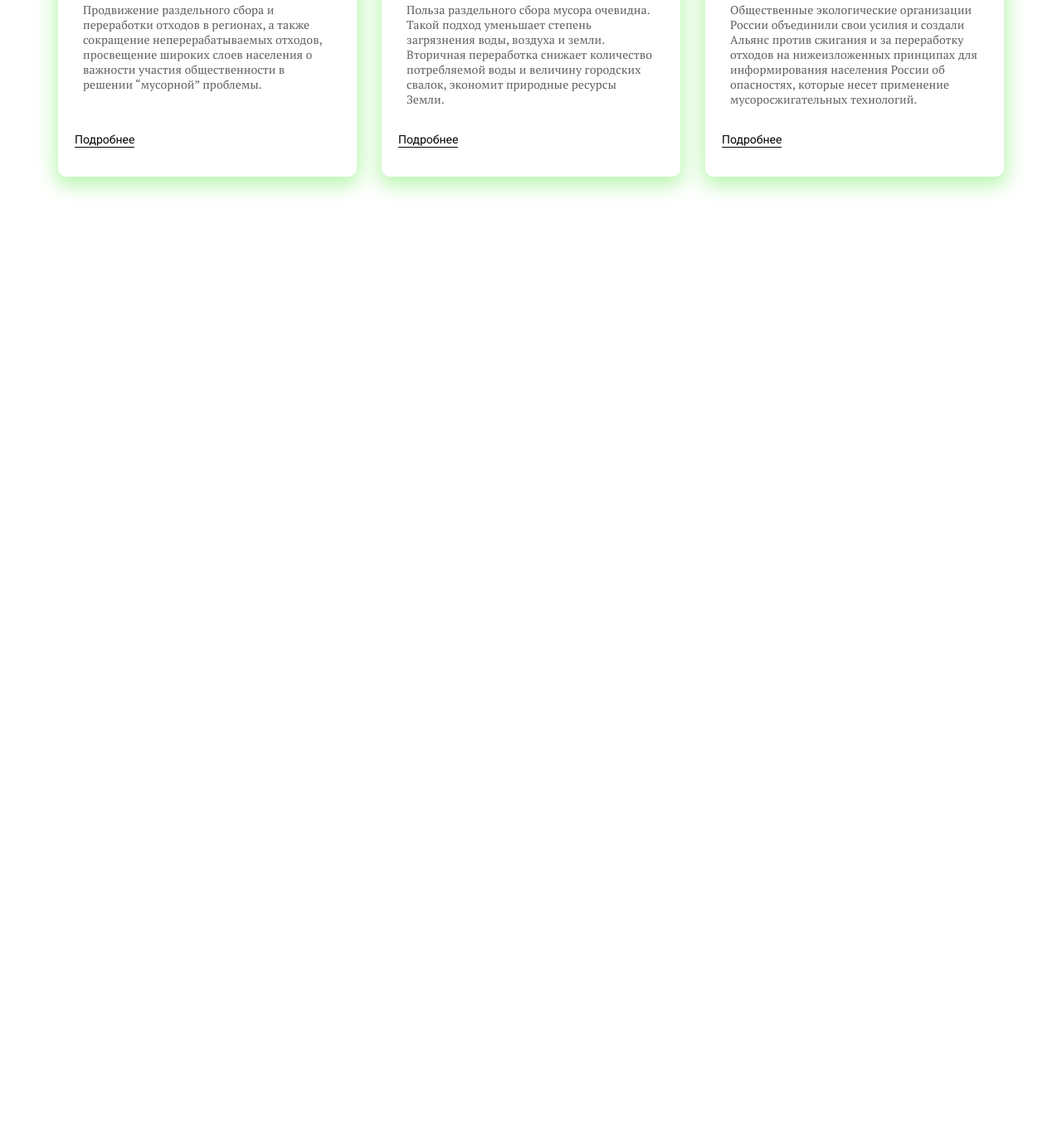
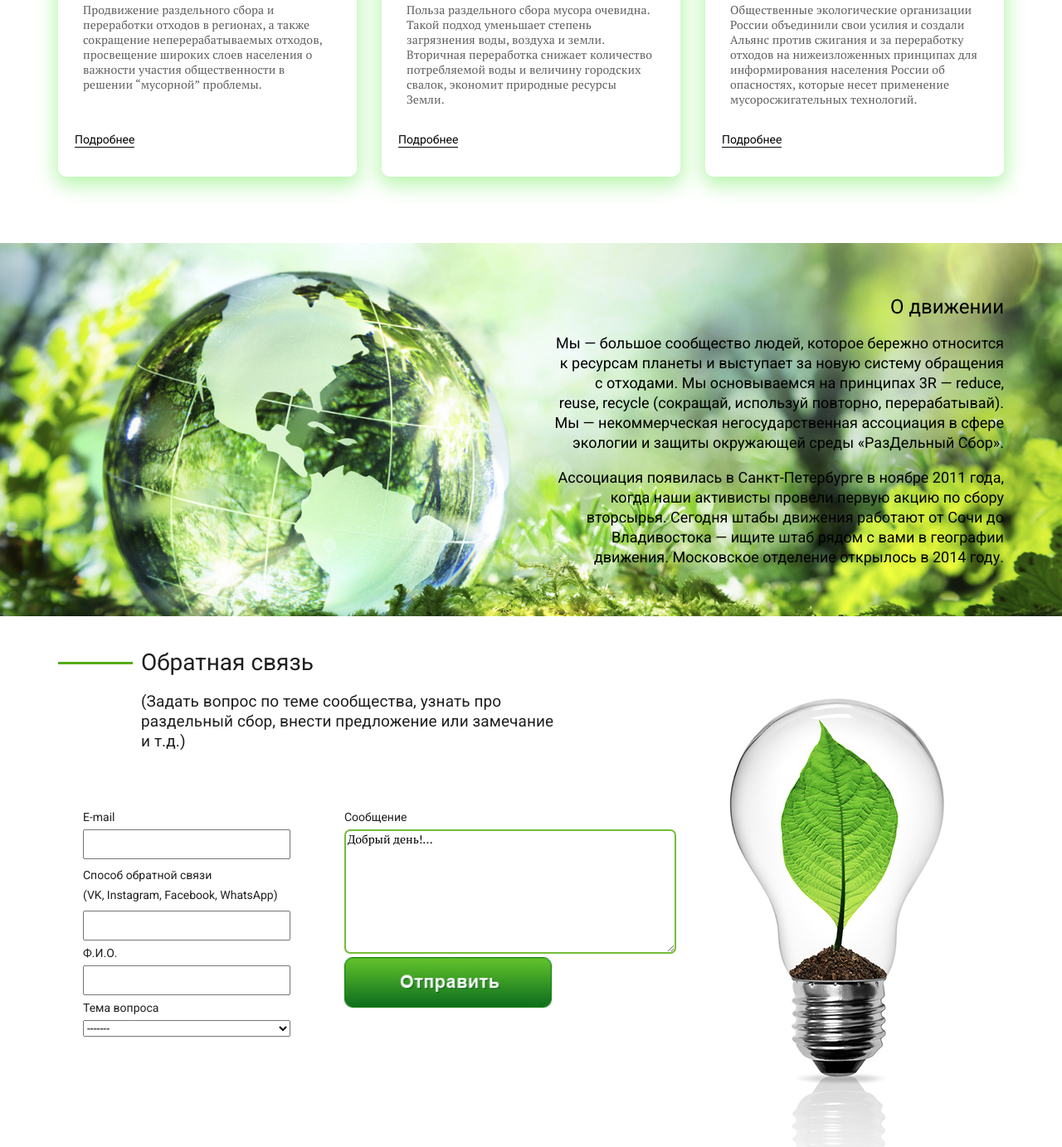
Before and after one commit to asnazarov/TestWork_of_PSD1, a website: page app/index.html in a window 1280 px wide. Shown: the part 1296-2679 px from the top of the page at 83% size. Before the commit the page ends 1589 px from the top, so only its background shows below. Drawn offline with nearby package versions, Linux system fonts and the light colour scheme; files that its build step writes are made by us from their sources; files whose address does not match are found by name.

Commit message:
create Form

```diff
--- a/app/index.html
+++ b/app/index.html
@@ -124,9 +124,78 @@
         </div>
     </section>
 
+    <section class="about">
+        <div class="container">
+            <div class="about__inner">
+                <div class="about__title">
+                    О движении
+                </div>
+                <div class="about__text">
+                    <p>Мы — большое сообщество людей, которое бережно относится к ресурсам планеты и выступает за новую систему обращения с отходами. Мы основываемся на принципах 3R — reduce, reuse, recycle (сокращай, используй повторно, перерабатывай).
+                        Мы — некоммерческая негосударственная ассоциация в сфере экологии и защиты окружающей среды «РазДельный Сбор».</p>
 
+                    <p>Ассоциация появилась в Санкт-Петербурге в ноябре 2011 года, когда наши активисты провели первую акцию по сбору вторсырья. Сегодня штабы движения работают от Сочи до Владивостока — ищите штаб рядом с вами в географии движения. Московское
+                        отделение открылось в 2014 году.</p>
+                </div>
+            </div>
+        </div>
+    </section>
 
-
+    <section class="form">
+        <div class="container">
+            <div class="form__inner">
+                <div class="form__content">
+                    <div class="form__title-box">
+                        <div class="form__title">
+                            Обратная связь
+                        </div>
+                        <div class="form__text">
+                            <p>(Задать вопрос по теме сообщества, узнать про раздельный сбор, внести предложение или замечание и т.д.)</p>
+                        </div>
+                    </div>
+                    <div class="form__box">
+                        <form class="" action="index.html" method="post">
+                            <div class="form__box-inner">
+                                <div class="form__box-left">
+                                    <label>
+                  E-mail
+                  <input type="text" name="" value="">
+                </label>
+                                    <label>
+                  <p>Способ обратной связи </p>
+                  <p>(VK, Instagram, Facebook, WhatsApp)</p>
+                  <input type="text" name="" value="">
+                </label>
+                                    <label>
+                  Ф.И.О.
+                  <input type="text" name="" value="">
+                </label>
+                                    <label>Тема вопроса
+                  <select class="" name="">
+                    <option value="">-------</option>
+                    <option value="">Вопрос</option>
+                    <option value="">Предложение</option>
+                    <option value="">Претензия</option>
+                    <option value="">Как собирать</option>
+                    <option value="">Место сбора</option>
+                    <option value="">Другое</option>
+                  </select>
+                </label>
+                                </div>
+                                <div class="form__box-right">
+                                    <label>
+                  Сообщение
+                  </label>
+                                    <textarea>Добрый день!...</textarea>
+                                    <input class="to-send" type="image" src="img/send.png" width="50px" height="">
+                                </div>
+                            </div>
+                        </form>
+                    </div>
+                </div>
+            </div>
+        </div>
+    </section>
 
 
 
--- /dev/null
+++ b/app/scss/about.scss
@@ -0,0 +1,28 @@
+.about {
+    background-image: url(../img/about-fon1.jpg);
+    background-size: cover;
+    background-position: center;
+    min-height: 450px;
+    background-repeat: no-repeat;
+    padding: 25px 25px;
+    margin-bottom: 40px;
+    &__inner {
+        max-width: 545px;
+        color: black;
+        text-align: right;
+        width: 545px;
+        margin-right: 0;
+        margin-left: auto;
+        margin-top: 40px;
+        font-family: 'Roboto', sans-serif;
+    }
+    &__title {
+        margin-bottom: 20px;
+        font-size: 24px;
+        line-height: 24px;
+    }
+    &__text {
+        font-size: 18px;
+        line-height: 24px;
+    }
+}
--- /dev/null
+++ b/app/scss/form.scss
@@ -0,0 +1,120 @@
+.form {
+    &__inner {
+        // border: 1px solid red;
+        background-image: url(../img/form.jpg);
+        height: 600px;
+        background-repeat: no-repeat;
+        background-position: right;
+    }
+    &__content {}
+    &__title-box {
+        max-width: 600px;
+        padding-left: 100px;
+        position: relative;
+    }
+    &__title-box::before {
+        content: "";
+        position: absolute;
+        width: 90px;
+        height: 3px;
+        left: 0;
+        background-color: #55AC14;
+        top: 15px;
+    }
+    &__title {
+        font-size: 28px;
+        font-weight: 500px;
+        line-height: 32px;
+        font-family: 'Roboto', sans-serif;
+        color: #212020;
+        margin-bottom: 10px;
+    }
+    &__text {
+        letter-spacing: 0.1px;
+        font-size: 19px;
+        font-weight: 500px;
+        line-height: 24px;
+        font-family: 'Roboto', sans-serif;
+        color: #212020;
+        margin-bottom: 10px;
+    }
+    &__box {
+        max-width: 745px;
+        padding-top: 45px;
+    }
+    &__box-inner {
+        display: flex;
+        justify-content: space-between;
+    }
+    &__box-inner p {
+        line-height: 10px;
+    }
+    &__box-inner label {
+        line-height: 36px;
+        color: #212020;
+        font-family: 'Roboto', sans-serif;
+        font-size: 14px;
+    }
+    &__box-left {
+        max-width: 260px;
+        margin-left: 30px
+    }
+    &__box-right {
+        max-width: 555px;
+    }
+}
+
+.form__box-inner label,
+.form__box-inner input,
+.form__box-inner button,
+.form__box-inner select {
+    display: block;
+    width: 250px;
+    line-height: 30px;
+}
+
+textarea {
+    width: 400px;
+    height: 150px;
+    border-radius: 7px;
+    border: 2px solid #74BC37;
+}
+
+.form_box-inner input,
+.form_box-inner select {
+    margin-bottom: 15px;
+    border-radius: 7px;
+    border: 2px solid #74BC37;
+    outline: none;
+    padding: 0 7px;
+}
+
+.form_box-inner input:focus {
+    border: 2px solid green;
+    background-color: #ffffff;
+    border-radius: 7px;
+    background: #ffffff;
+}
+
+.form_box-inner textarea:focus {
+    border: 2px solid green;
+    background-color: #ffffff;
+    border-radius: 7px;
+    background: #ffffff;
+    outline: none;
+    padding: 7px 7px;
+}
+
+.form_box-right input {
+    border: none;
+    max-width: 140px;
+    margin-top: 20px;
+    margin-left: auto;
+    margin-right: 0;
+}
+
+.form_box-right input:focus {
+    border: none
+}
+
+.to-send {}
--- a/app/scss/style.scss
+++ b/app/scss/style.scss
@@ -2,6 +2,8 @@
 @import "header";
 @import "slider";
 @import "services";
+@import "about";
+@import "form";
 .page {
     // border: 1px solid red;
     font-family: 'PT Serif', serif;
```
Also changed, not shown: app/css/style.min.css.
